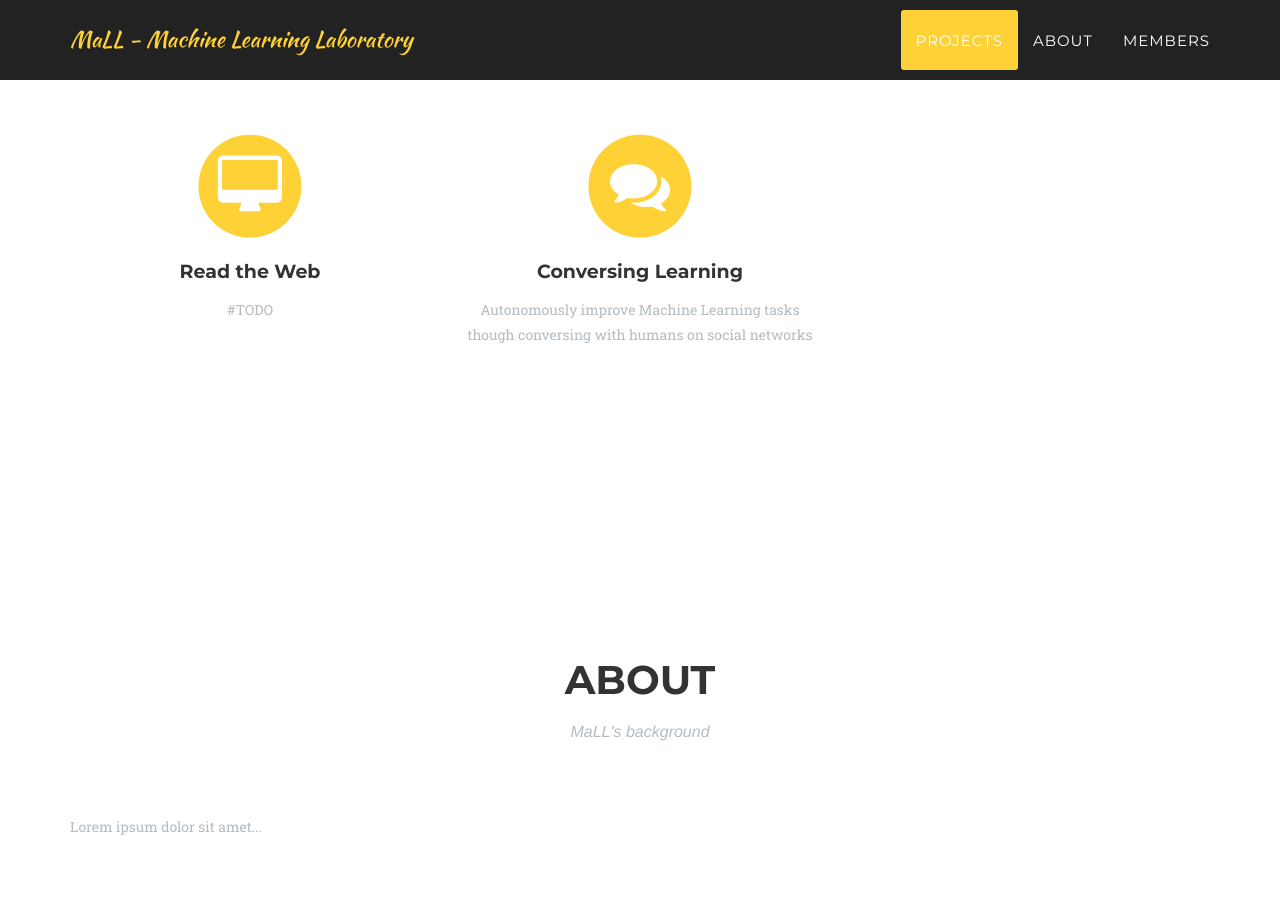
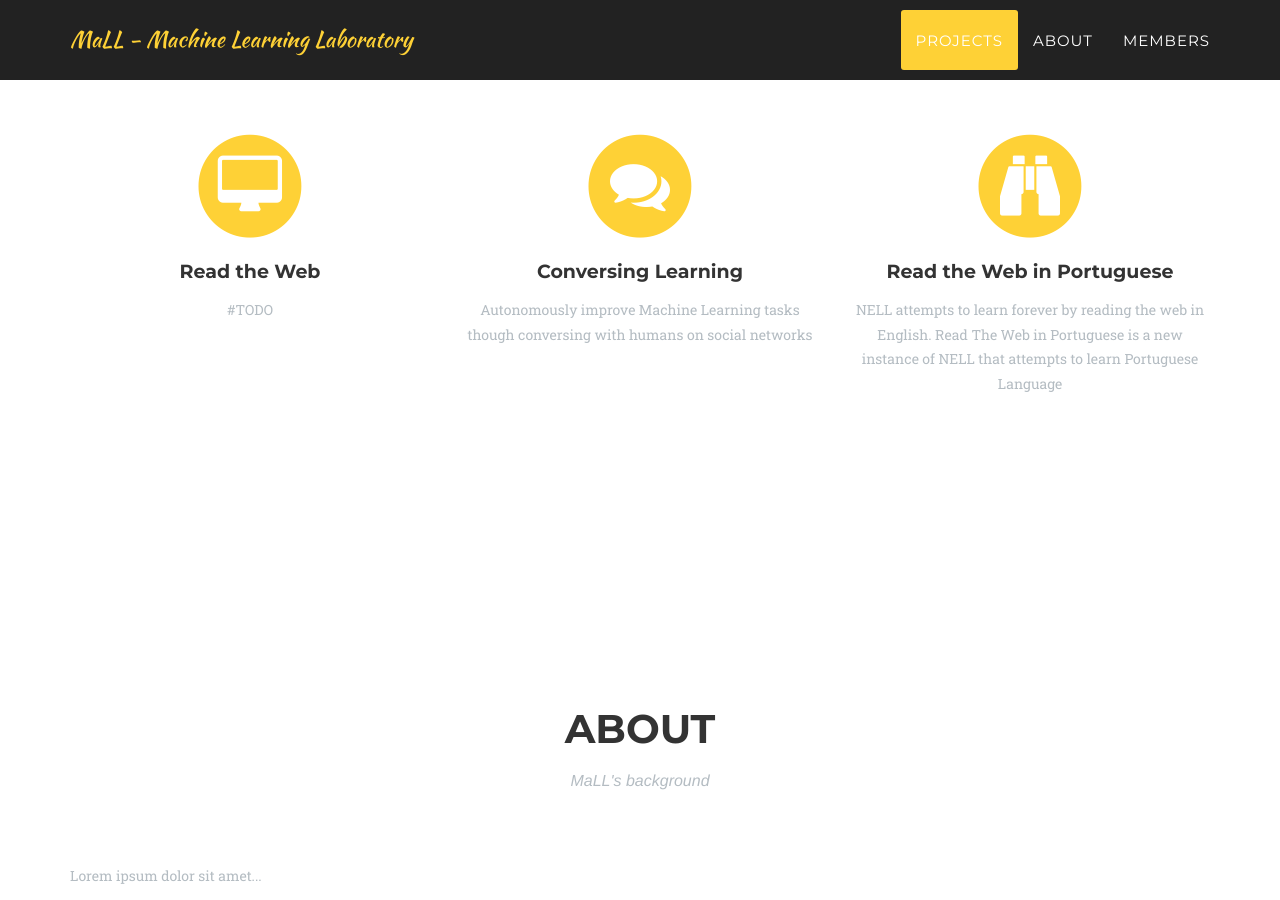
Before and after one commit to MaLL-UFSCar/mall-ufscar.github.io, a Jekyll site: the page built from index.html, in a window 1280 px wide and 900 px high, scrolled down 838 px. Built offline with Jekyll 4.4.1, drawn with Linux system fonts in a browser that asks for light colours; some web fonts are replaced.

Commit message:
Added project Read the Web in Portuguese

```diff
--- a/_data/projects.yml
+++ b/_data/projects.yml
@@ -9,3 +9,7 @@ projects:
       title: 'Conversing Learning'
       description: 'Autonomously improve Machine Learning tasks though conversing with humans on social networks'
       icon: 'fa-comments'
+   -
+      title: 'Read the Web in Portuguese'
+      description: 'NELL attempts to learn forever by reading the web in English. Read The Web in Portuguese is a new instance of NELL that attempts to learn Portuguese Language'
+      icon: 'fa-binoculars'
```
